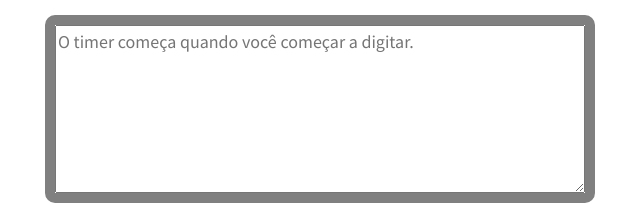
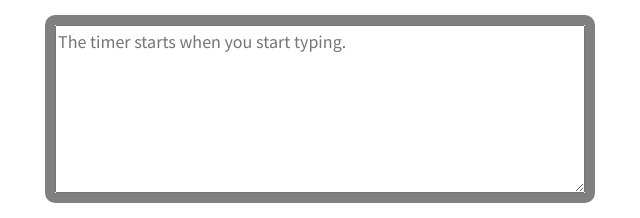
Before and after one commit to millenevprado/typing-speed, a plain HTML site: page index.html in a window 1280 px wide. Shown: the part 375-593 px from the top of the page, 320-960 px from the left. Drawn offline with Linux system fonts and the light colour scheme.

Commit message:
updated placeholder text

```diff
--- a/index.html
+++ b/index.html
@@ -23,7 +23,7 @@
                 </div><!-- #origin-text -->
 
                 <div class="test-wrapper">
-                    <textarea id="test-area" name="textarea" rows="6" placeholder="O timer começa quando você começar a digitar."></textarea>
+                    <textarea id="test-area" name="textarea" rows="6" placeholder="The timer starts when you start typing."></textarea>
                 </div><!-- .test-wrapper -->
 
                 <div class="meta">
```
